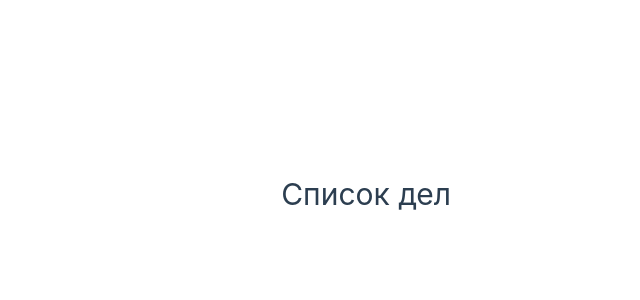
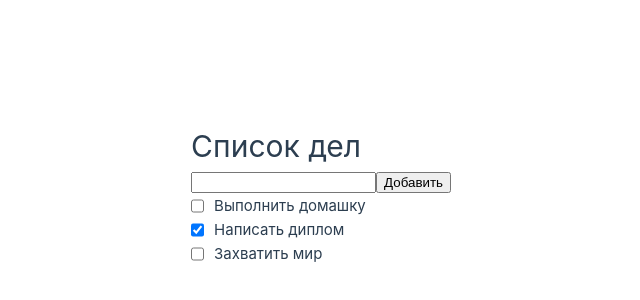
Before and after one commit to YaTyulen/todoList, a Vue app: page / in a window 1280 px wide. Shown: the part 206-506 px from the top of the page, without its empty margins (189-829 px from the left). Built offline with nearby package versions, Linux system fonts and the light colour scheme; the HTML template or start-up script is replaced by a standard one.

Commit message:
первые пробы

```diff
--- a/src/components/HomePage.vue
+++ b/src/components/HomePage.vue
@@ -1,14 +1,27 @@
 <script setup>
+import { ref } from 'vue'
+import TaskList from './TaskList.vue';
+import InputField from './InputField.vue';
+
+let todoList = [
+    { id: 1, text: 'Выполнить домашку', done: false },
+    { id: 2, text: 'Написать диплом', done: true },
+    { id: 3, text: 'Захватить мир', done: false }
+];
+
+function addTask(newTask) {
+    todoList.push(newTask)
+}
 
 </script>
 
 <template>
     <div>
         <h1>Список дел</h1>
+        <InputField @addTask="addTask" />
+        <TaskList :todoList="todoList" />
     </div>
 
 </template>
 
-<style scoped>
-
-</style>
+<style scoped></style>
--- /dev/null
+++ b/src/components/InputField.vue
@@ -0,0 +1,28 @@
+<script setup>
+let taskValue = '';
+defineProps({
+    value: String,
+})
+
+function addTask() {
+    console.log(taskValue);
+    if (taskValue.trim()) {
+        const newTask = {
+            id: Date.now(),
+            text: taskValue,
+            done: false
+        }
+
+        this.$emit('addTask', taskValue);
+    }
+}
+
+
+</script>
+
+<template>
+    <input v-model="taskValue" />
+    <button @click="addTofo()">Добавить</button>
+</template>
+
+<style scoped></style>
--- /dev/null
+++ b/src/components/TaskItem.vue
@@ -0,0 +1,15 @@
+<script setup>
+defineProps({
+    task: Object,
+})
+</script>
+
+<template>
+    <li class="task-item" :key="task.id">
+        <input type="checkbox" :checked="task.done">
+        <span>{{ task.text }}</span>
+    </li>
+
+</template>
+
+<style scoped></style>
--- /dev/null
+++ b/src/components/TaskList.vue
@@ -0,0 +1,25 @@
+<script setup>
+import TaskItem from './TaskItem.vue';
+defineProps({
+    todoList: Array,
+})
+</script>
+
+<template>
+    <ul class="task-list">
+        <TaskItem v-for="task in todoList" :task="task" />
+    </ul>
+</template>
+
+<style scoped>
+.task-list {
+    margin: 0;
+    padding: 0;
+    list-style-type: none;
+}
+
+.task-item {
+    display: flex;
+    gap: 10px;
+}
+</style>
```
Also changed, not shown: src/App.vue (+4 -5 lines).
